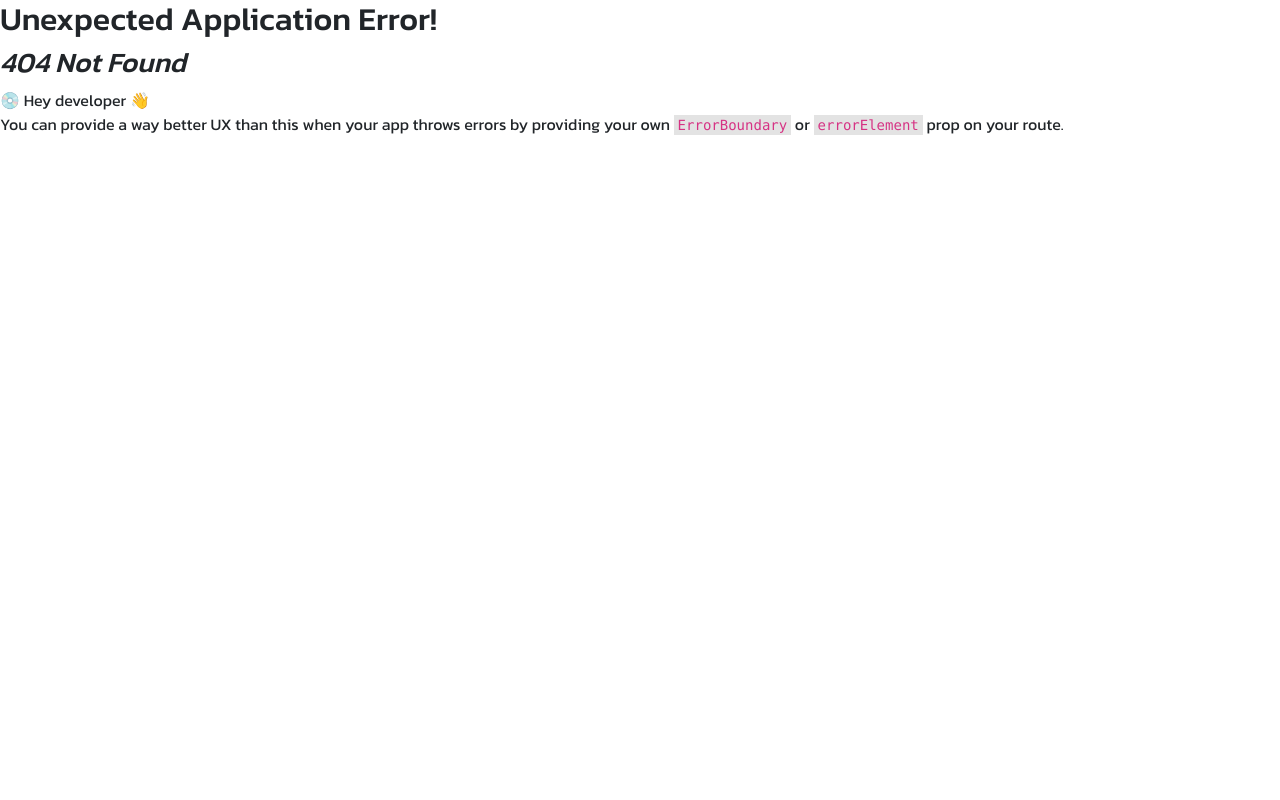
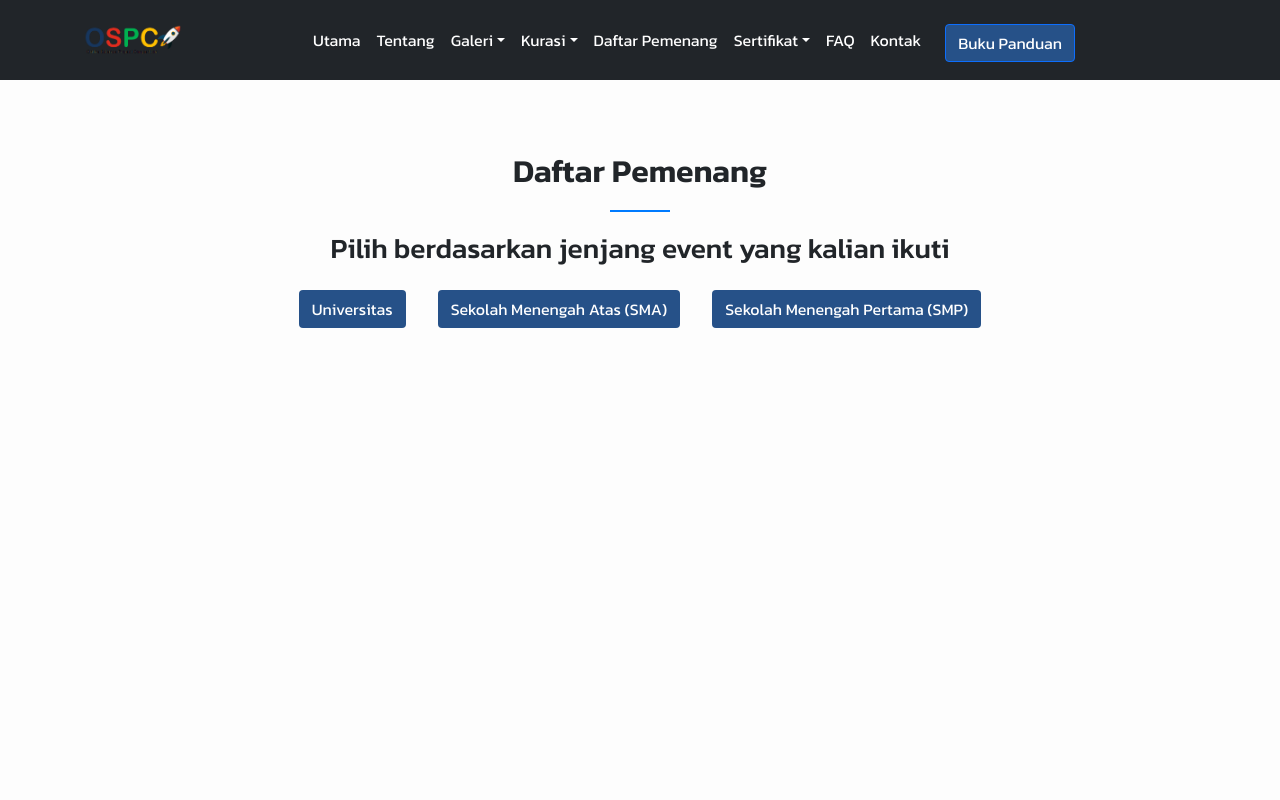
Before and after one commit to iysaofficial/officialospc, a React (Vite) app: page /jenjang24 in a window 1280 px wide. Before the commit this address had no page. Shown: the top 800 px of the page. Built offline with nearby package versions, Linux system fonts and the light colour scheme.

Commit message:
update LoW 2024 -k

```diff
--- a/src/assets/css/styles.css
+++ b/src/assets/css/styles.css
@@ -321,17 +321,15 @@ body p {
 /* FAQ Start */
 .faq-section {
     padding: 75px 25px 75px 25px  ;
-    /* background-color: var(--warna-sekunder); */
+    /* background: linear-gradient(50.48deg,#006838 -2.06%,#04aa57 93.55%); */
+    background: #fdfdfd;
+    min-height: 100vh;
+    padding: 10vh 0 0;
 }
 .faq-section .container{
     padding: 75px 25px ;
 }
 
-.faq-section {
-    background: #fdfdfd;
-    min-height: 100vh;
-    padding: 10vh 0 0;
-  }
 
   .faq-title h2 {
     position: relative;
--- a/src/component/navigation.jsx
+++ b/src/component/navigation.jsx
@@ -105,39 +105,9 @@ const navigation = () => {
                 {/* <NavDropdown.Divider />
                                         <NavDropdown.Item eventKey="4.4">Separated link</NavDropdown.Item> */}
               </NavDropdown>
-              <NavDropdown title="Daftar Pemenang" id="nav-dropdown">
-                <NavDropdown.Item
-                  eventKey="4.1"
-                  href="https://drive.google.com/file/d/1Q_dVNEB54SW7XnELCxWQncLg1JH2SQ5l/view?usp=sharing"
-                  target="_blank"
-                >
-                  2024
-                </NavDropdown.Item>
-                <NavDropdown.Item
-                  eventKey="4.1"
-                  href="https://drive.google.com/file/d/17Vsf84xLIt7DgMSkwTK34-DW_1bDekIU/view?usp=sharing"
-                  target="_blank"
-                >
-                  2023
-                </NavDropdown.Item>
-                <NavDropdown.Item
-                  eventKey="4.2"
-                  href="https://drive.google.com/file/d/177z2HpP2RftH7_E3gkaocklo1pofcxYP/view?usp=sharing"
-                  target="_blank"
-                >
-                  2022
-                </NavDropdown.Item>
-                <NavDropdown.Item
-                  eventKey="4.3"
-                  href="https://drive.google.com/file/d/1Qzzg50LPdh83hRQEVtD5bXsMEL7xtu42/view?usp=drive_link"
-                  target="_blank"
-                >
-                  2021
-                </NavDropdown.Item>
-
-                {/* <NavDropdown.Divider />
-                                        <NavDropdown.Item eventKey="4.4">Separated link</NavDropdown.Item> */}
-              </NavDropdown>
+              <a className="nav-item nav-link" href="/lowtahun">
+                Daftar Pemenang{" "}
+              </a>
               <NavDropdown title="Sertifikat" id="nav-dropdown">
                 <NavDropdown.Item
                   eventKey="4.1"
--- a/src/component/organized.jsx
+++ b/src/component/organized.jsx
@@ -12,8 +12,6 @@ const organized = () => {
                             </div>
                             <div className="content-box">
                                 <img src="./asset/Logo/LogoIYSA.WebP" alt="" />
-                                {/* <img src="./src/assets/Logo/logoIYSA.WebP" alt="" />
-                                <img src="./src/assets/Logo/logoIYSA.WebP" alt="" /> */}
                             </div>
                         </div>
                         <div className="supported-wrapper row mt-5">
--- /dev/null
+++ b/src/pages/low/2024/jenjang24.jsx
@@ -0,0 +1,47 @@
+import React from "react";
+import Navigation from "../../../component/navigation.jsx";
+import Footer from "../../../component/footer.jsx";
+
+const jenjang24 = () => {
+  return (
+    <>
+      <Navigation />
+      <section className="faq-section">
+        <div className="container">
+          <div className="row">
+            <div className="faq-title text-center pb-3">
+              <h2>Daftar Pemenang</h2>
+              <div className="">
+                <h3>Pilih berdasarkan jenjang event yang kalian ikuti</h3>
+                <a
+                  href="https://drive.google.com/file/d/1xYAL-S5C9M5zhDLFdzoQyoQMkth6VyjA/view?usp=sharing"
+                  target="_blank"
+                  className="btn btn-action m-3"
+                >
+                  Universitas{" "}
+                </a>
+                <a
+                  href="https://drive.google.com/file/d/1h38sqkk46V--jIqLdQbn0ORS9w5LOE8u/view?usp=sharing"
+                  target="_blank"
+                  className="btn btn-action m-3"
+                >
+                  Sekolah Menengah Atas (SMA){" "}
+                </a>
+                <a
+                  href="https://drive.google.com/file/d/1Nt5WElDUzXZ-otaCpXPMnAK3-Zi_r885/view?usp=sharing"
+                  target="_blank"
+                  className="btn btn-action m-3"
+                >
+                  Sekolah Menengah Pertama (SMP){" "}
+                </a>
+              </div>
+            </div>
+          </div>
+        </div>
+      </section>
+      <Footer />
+    </>
+  );
+};
+
+export default jenjang24;
--- /dev/null
+++ b/src/pages/low/lowtahun.jsx
@@ -0,0 +1,50 @@
+import React from "react";
+import Navigation from "../../component/navigation.jsx";
+import Footer from "../../component/footer.jsx";
+
+const lowtahun = () => {
+  return (
+    <>
+      <Navigation />
+      <section className="faq-section">
+        <div className="container">
+          <div className="row">
+            <div className="faq-title text-center pb-3">
+              <h2>Daftar Pemenang</h2>
+              <div className="">
+                <h3>Pilih berdasarkan tahun acara yang Anda ikuti</h3>
+                <a href="/jenjang24" className="btn btn-action m-3">
+                  2024{" "}
+                </a>
+                <a
+                  href="https://drive.google.com/file/d/17Vsf84xLIt7DgMSkwTK34-DW_1bDekIU/view?usp=sharing"
+                  target="_blank"
+                  className="btn btn-action m-3"
+                >
+                  2023{" "}
+                </a>
+                <a
+                  href="https://drive.google.com/file/d/177z2HpP2RftH7_E3gkaocklo1pofcxYP/view?usp=sharing"
+                  target="_blank"
+                  className="btn btn-action m-3"
+                >
+                  2022{" "}
+                </a>
+                <a
+                  href="https://drive.google.com/file/d/1Qzzg50LPdh83hRQEVtD5bXsMEL7xtu42/view?usp=drive_link"
+                  target="_blank"
+                  className="btn btn-action m-3"
+                >
+                  2021{" "}
+                </a>
+              </div>
+            </div>
+          </div>
+        </div>
+      </section>
+      <Footer />
+    </>
+  );
+};
+
+export default lowtahun;
```
Also changed, not shown: src/main.jsx (+11 -0 lines), 1 other file (tests, documents, lock files or other folders).
